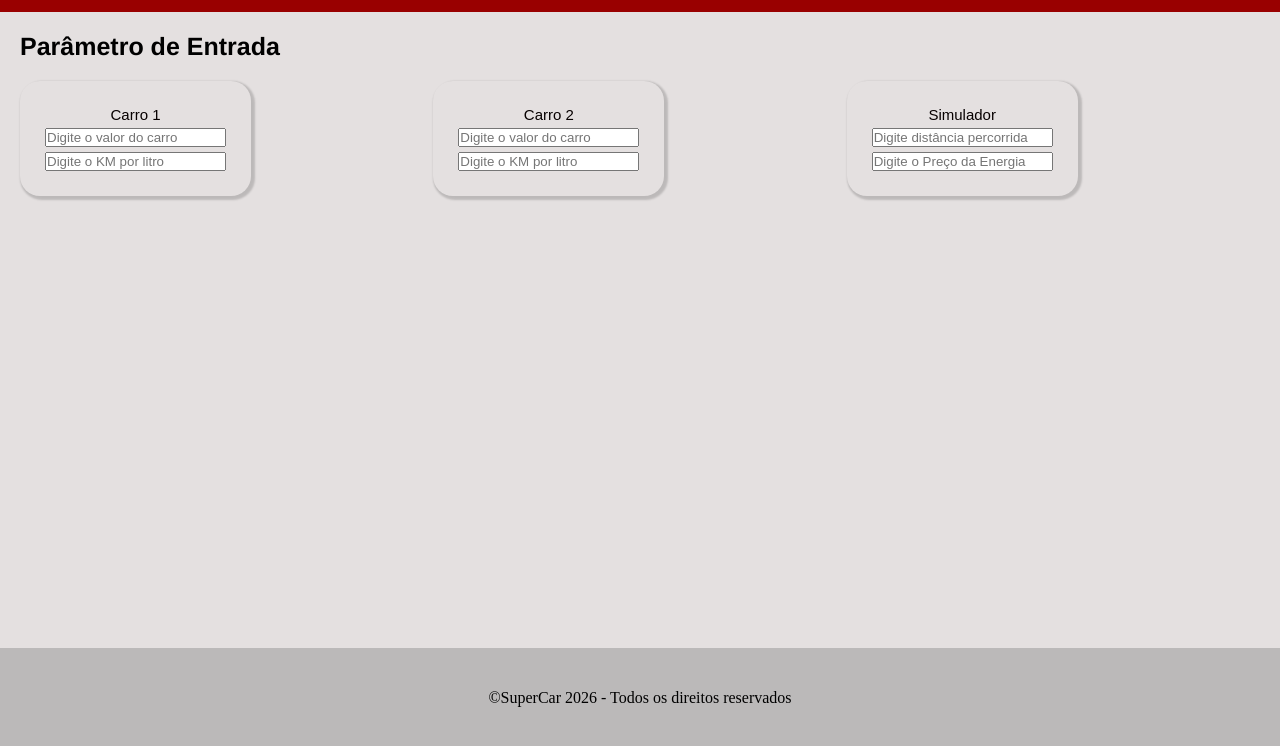
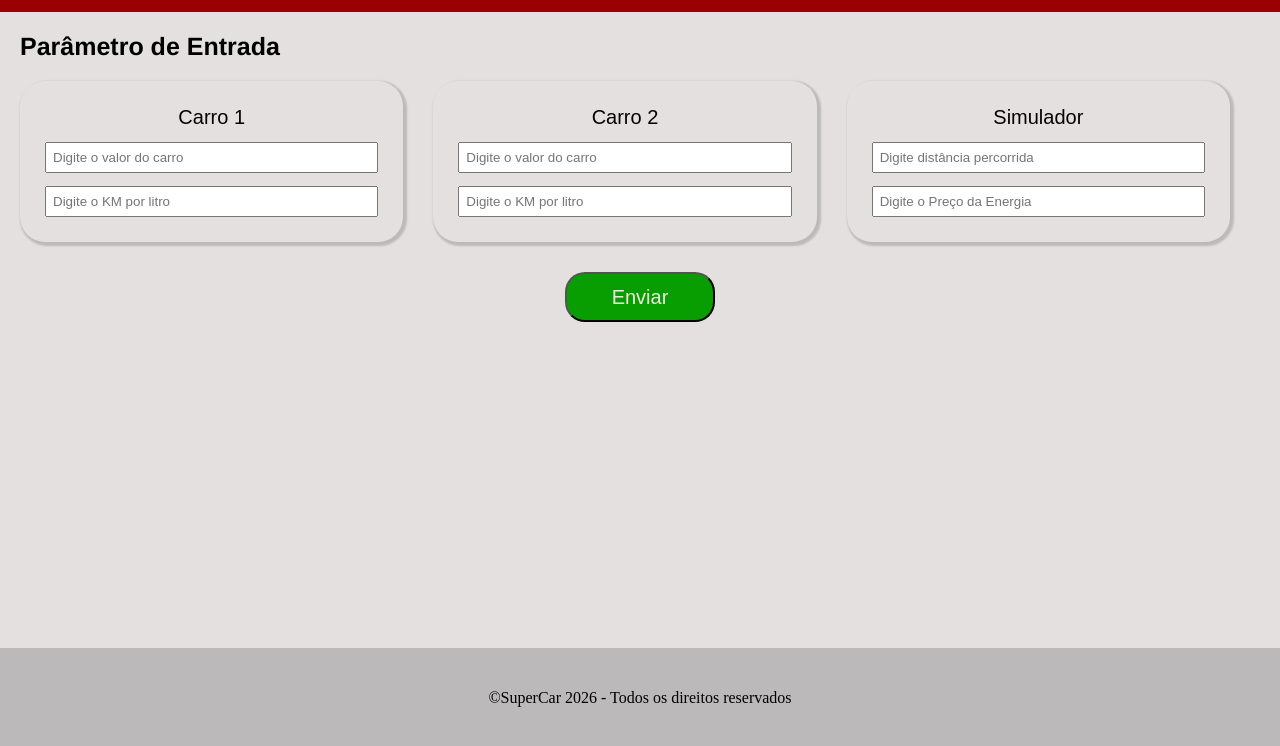
Before and after one commit to mauricio0601-debug/projetoLojaCarrosEletricos, a plain HTML site: page index.HTML in a window 1280 px wide. Shown: the part 52-798 px from the top of the page. Drawn offline with Linux system fonts and the light colour scheme.

Commit message:
style: feat + style: criação e estilização do botão

```diff
--- a/index.HTML
+++ b/index.HTML
@@ -42,13 +42,15 @@
                         <p><input type="number"  class="nome-car" placeholder="Digite o Preço da Energia" min="0" ></p>
                     </div>
                 </div>
-
                 <div class="card-result">
 
                 </div>
 
             </article>
         </section>
+        <div class="btn-enviar">
+            <p><button class="botao">Enviar</button></p>
+        </div>
     </main>
     <footer>
         <div>&copy;SuperCar 2026 - Todos os direitos reservados</div>
--- a/src/css/estilo.css
+++ b/src/css/estilo.css
@@ -60,22 +60,36 @@ h2{
     font-size: 25px;
 }
 
-article{
+
+article {
     margin-top: 20px;
     display: flex;
-    justify-content: space-between;
+    flex-wrap: wrap;
+    gap: 30px;
+    justify-content: center;
 }
 
 .card {
+    flex: 1 1 280px;
+    max-width: 500px;
     font-family: Arial, Helvetica, sans-serif;
-    font-size: 15px;
-    background-color: var(--color-card);
-    border-radius: 20px;
+    font-size: 20px;
+    background-color: var(--bg-colorCard);
     padding: 25px;
     text-align: center;
     color: rgb(7, 0, 0);
     box-shadow: rgba(0, 0, 0, 0.173) 2px 2px 2px 2px;
+    border-radius: 25px;
 }
+
+.card input {
+    width: 100%;
+    max-width: 100%;
+    box-sizing: border-box;
+    margin-top: 8px;
+    padding: 6px;
+}
+
 
 .card-content{
     margin-top: 15px;
@@ -94,3 +108,27 @@ footer {
     align-items: center;
     justify-content: center;
 }
+
+.btn-enviar{
+    margin-top: 30px;
+    text-align: center;
+
+}
+.botao{
+    height: 50px;
+    font-family: Arial, Helvetica, sans-serif;
+    font-size: 20px;
+    width: 150px;
+    color:rgb(238, 233, 223) ;
+    border-radius: 10px;
+    color: color(srgb red green blue);
+    cursor: pointer;
+    background-color: rgb(8, 158, 2);
+    border-radius: 20px;
+    text-align: center;
+}
+
+.botao:hover{
+    background: rgb(6, 145, 1);
+    transform: scale(1.1);
+}
```
